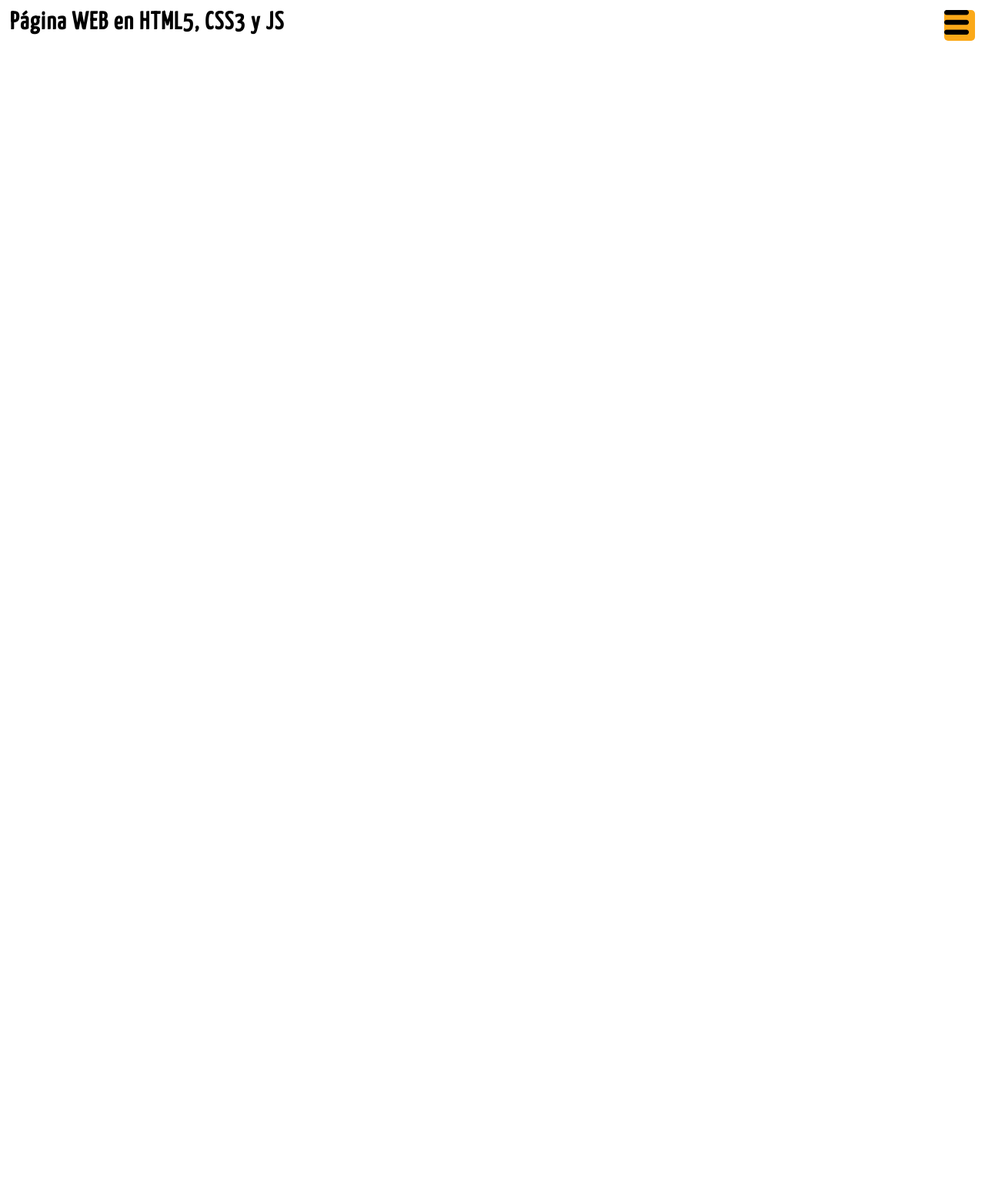
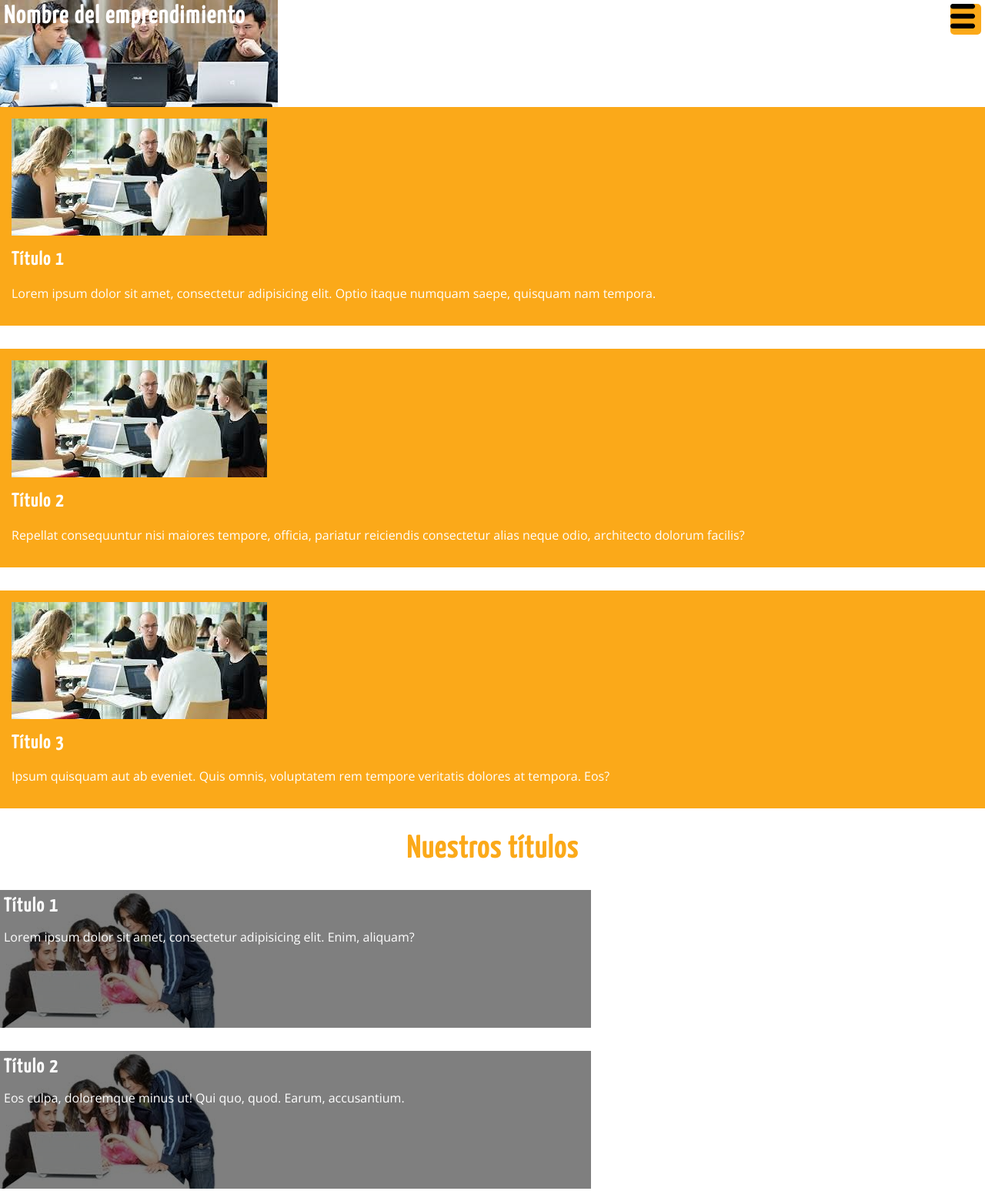
Before and after one commit to bar2blues/pagina_web, a plain HTML site: page index.html in a window 1280 px wide. Shown: the top 1547 px of the page at 77% size. Before the commit the page ends 800 px from the top, so only its background shows below. Drawn offline with nearby package versions, Linux system fonts and the light colour scheme.

Commit message:
tercer commit

```diff
--- a/css/style.css
+++ b/css/style.css
@@ -11,6 +11,7 @@ img {
 }
 
 body {
+    margin: 0;
     font-family: 'Open Sans', sans-serif;
 }
 
@@ -18,6 +19,13 @@ h1 ,h2 ,h3 ,h4 ,h5 ,h6 {
     font-family: 'Yanone Kaffeesatz', sans-serif;
     letter-spacing: 1.5px;
 }
+
+.section__titulo {
+    text-align: center;
+    font-size: 40px;
+    color: #FBA919;
+}
+
 
 /*------------------------HEADER---------------------------*/
 .header {
@@ -31,6 +39,7 @@ h1 ,h2 ,h3 ,h4 ,h5 ,h6 {
 
 .logo, .icon-menu {
     margin: 5px;
+    color: #fff;
 }
 
 .icon-menu {
@@ -39,7 +48,6 @@ h1 ,h2 ,h3 ,h4 ,h5 ,h6 {
     height: 40px;
     font-size: 30px;
     background: #FBA919;
-    color: #fff;
     text-align: center;
     line-height: 40px;
     border-radius: 5px;
@@ -54,6 +62,7 @@ h1 ,h2 ,h3 ,h4 ,h5 ,h6 {
     top: 60px;
     left: -100%;
     width: 100%;
+    transition: all 0.4s;
 }
 
 .menu {
@@ -70,7 +79,7 @@ h1 ,h2 ,h3 ,h4 ,h5 ,h6 {
     color: #fff;
 }
 
-.menu__link:hover {
+.menu__link:hover, .select {
     background: #fff;
     color: #FBA919;
 }
@@ -78,3 +87,57 @@ h1 ,h2 ,h3 ,h4 ,h5 ,h6 {
 .mostrar {
     left: 0;
 }
+
+/*------------------------BANNER------------------------*/
+
+.banner {
+    margin-top: -60px;
+    position: relative;
+    z-index: -1000;
+}
+
+.banner .contenedor {
+    position: absolute;
+    top: 50%;
+    left: 50%;
+    transform: translateX(-50%) translateY(-50%);
+    width: 100%;
+    color: #fff;
+    text-align: center;
+}
+.banner__txt {
+    display: none;
+}
+
+/*-------------------------INFO-------------------------*/
+
+.info__col {
+    background: #FBA919;
+    color: #fff;
+    padding: 15px;
+    margin-bottom: 30px;
+
+}
+
+/*-------------------------TITULOS-------------------------*/
+
+.cursos__col {
+    position: relative;
+    margin-bottom: 30px;
+}
+
+.cursos__descripcion {
+    position: absolute;
+    top: 0;
+    left: 0;
+    color: #fff;
+    background: rgba(0,0,0,0.5);
+    width: 60%;
+    height: 100%;
+    padding: 5px;
+}
+
+.cursos__titulo {
+    font-size: 25px;
+    margin: 5px 0;
+}
--- a/index.html
+++ b/index.html
@@ -3,18 +3,18 @@
 <head>
     <meta charset="UTF-8">
     <meta name="viewport" content="width=device-width, user-scalable=no, initial-scale=1.0, maximum-scale=1.0, minimum-scale=1.0">
-    <title>Página Web </title>
+    <title>Página WEB en HTML5, CSS3 y JS </title>
     <link rel="stylesheet" href="css/style.css">
 </head>
 <body>
 
     <header class="header">
         <div class="contenedor">
-            <h1 class="logo">Página WEB en HTML5, CSS3 y JS</h1>
+            <h1 class="logo">Nombre del emprendimiento</h1>
             <span class="icon-menu" id="btn-menu"><img src="img/icon-menu.png"></span>
             <nav class="nav" id="nav">
                 <ul class="menu">
-                    <li class="menu__item"><a class="menu__link" href="">Inicio</a></li>
+                    <li class="menu__item"><a class="menu__link select" href="">Inicio</a></li>
                     <li class="menu__item"><a class="menu__link" href="">Cursos</a></li>
                     <li class="menu__item"><a class="menu__link" href="">Docentes</a></li>
                     <li class="menu__item"><a class="menu__link" href="">Contacto</a></li>
@@ -22,6 +22,75 @@
             </nav>
         </div>
     </header>
+
+    <div class="banner">
+        <img src="images/room.jpg" alt="" class="banner__images">
+        <div class="contenedor">
+            <h2 class="banner__titulo">Acá puede ir el slogan del emprendimiento</h2>
+            <p class="banner__txt">Segunda parte del slogan</p>
+        </div>
+    </div>
+
+    <main class="main">
+        <div class="contenedor">
+            <section class="info">
+                <article class="info__col">
+                    <img src="images/work.jpg" alt="" class="info__img">
+                    <h2 class="info__titulo">Título 1</h2>
+                    <p class="info__txt">Lorem ipsum dolor sit amet, consectetur adipisicing elit. Optio itaque numquam saepe, quisquam nam tempora.</p>
+                </article>
+                <article class="info__col">
+                    <img src="images/work.jpg" alt="" class="info__img">
+                    <h2 class="info__titulo">Título 2</h2>
+                    <p class="info__txt">Repellat consequuntur nisi maiores tempore, officia, pariatur reiciendis consectetur alias neque odio, architecto dolorum facilis?</p>
+                </article>
+                <article class="info__col">
+                    <img src="images/work.jpg" alt="" class="info__img">
+                    <h2 class="info__titulo">Título 3</h2>
+                    <p class="info__txt">Ipsum quisquam aut ab eveniet. Quis omnis, voluptatem rem tempore veritatis dolores at tempora. Eos?</p>
+                </article>
+            </section>
+
+            <section class="cursos">
+                <h2 class="section__titulo">Nuestros títulos</h2>
+                <div class="cursos__col">
+                    <img src="images/meet.jpg" alt="" class="cursos__img">
+                    <div class="cursos__descripcion">
+                        <h3 class="cursos__titulo">Título 1</h3>
+                        <p class="cursos__text">Lorem ipsum dolor sit amet, consectetur adipisicing elit. Enim, aliquam?</p>
+                    </div>
+                </div>
+                <div class="cursos__col">
+                    <img src="images/meet.jpg" alt="" class="cursos__img">
+                    <div class="cursos__descripcion">
+                        <h3 class="cursos__titulo">Título 2</h3>
+                        <p class="cursos__text">Eos culpa, doloremque minus ut! Qui quo, quod. Earum, accusantium.</p>
+                    </div>
+                </div>
+                <div class="cursos__col">
+                    <img src="images/meet.jpg" alt="" class="cursos__img">
+                    <div class="cursos__descripcion">
+                        <h3 class="cursos__titulo">Título 3</h3>
+                        <p class="cursos__text">Vero perferendis unde, earum labore soluta beatae commodi veritatis optio!</p>
+                    </div>
+                </div>
+                <div class="cursos__col">
+                    <img src="images/meet.jpg" alt="" class="cursos__img">
+                    <div class="cursos__descripcion">
+                        <h3 class="cursos__titulo">Título 4</h3>
+                        <p class="cursos__text">Minima eos beatae, recusandae possimus error iusto, cupiditate voluptas aspernatur.</p>
+                    </div>
+                </div>
+            </section>
+
+        </div>
+    </main>
+
+    <footer class="footer">
+        .social>.icon*4^
+    </footer>
+
     <script src="js/menu.js"></script>
+
 </body>
 </html>
```
Also changed, not shown: images/meet.jpg (added), images/room.jpg (added), images/work.jpg (added).
